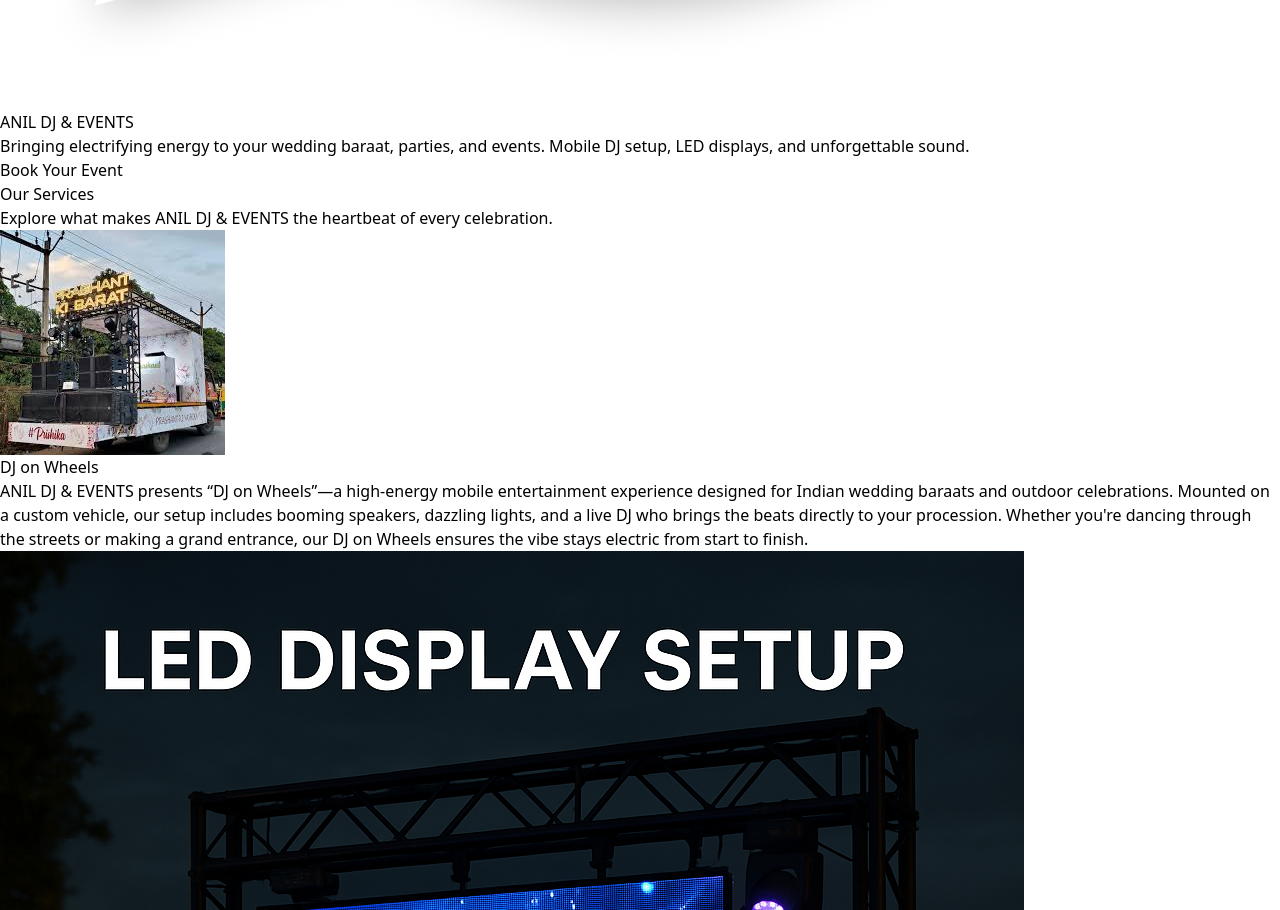
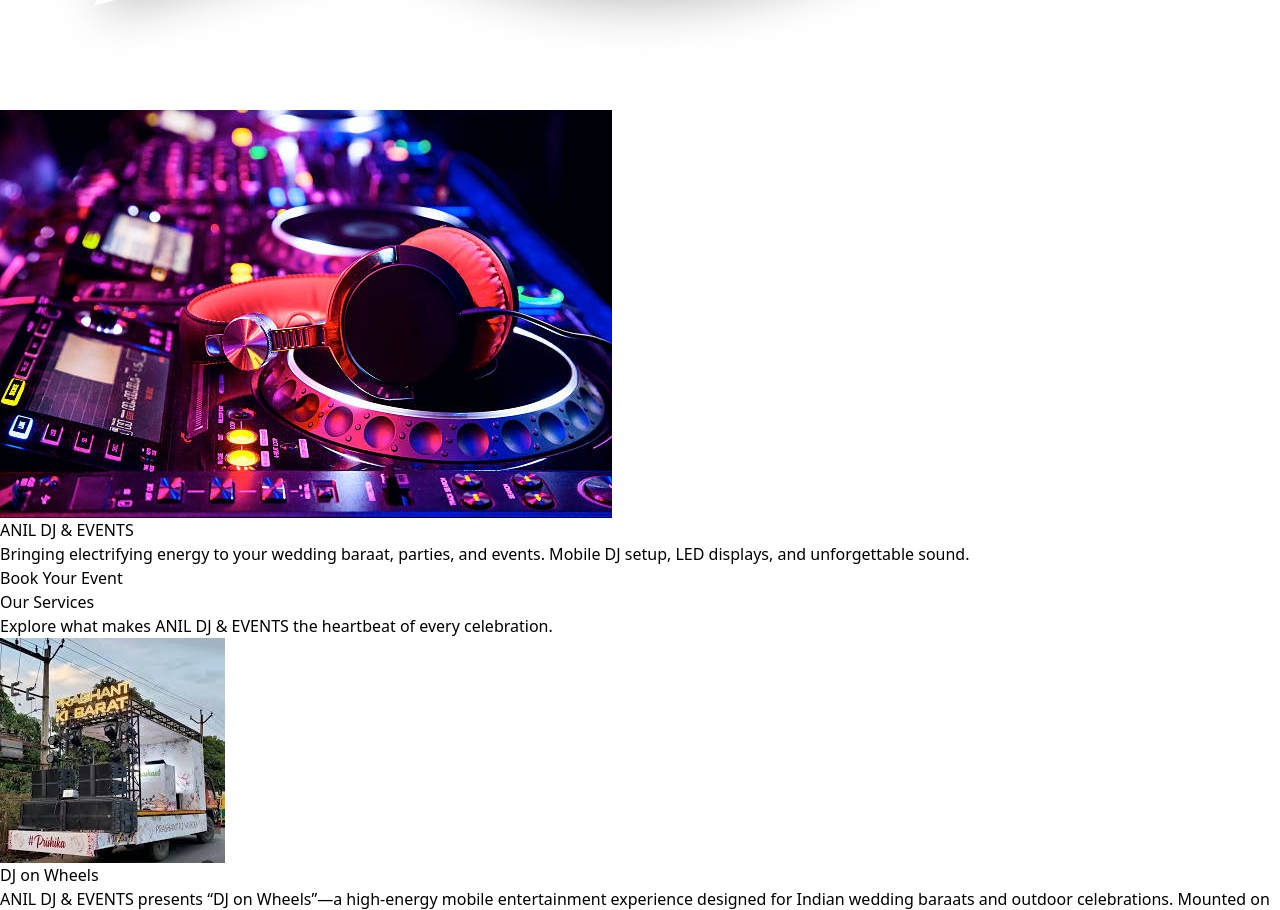
Before and after one commit to vanshkash/p1, a React (Vite) app in the folder client/: page / in a window 1280 px wide. Shown: the part 1269-2179 px from the top of the page. Built offline with nearby package versions, Linux system fonts and the light colour scheme.

Commit message:
home image changed

```diff
--- a/client/src/components/homePage.jsx
+++ b/client/src/components/homePage.jsx
@@ -2,9 +2,21 @@ export default function HomePage() {
   return (
     <section
       id="home"
-      className="bg-gradient-to-br from-black via-gray-900 to-gray-800 text-white min-h-screen flex items-center justify-center px-6"
+      className="relative min-h-screen flex items-center justify-center px-6 text-white"
     >
-      <div className="text-center max-w-2xl">
+      {/* Background Image */}
+      <div className="absolute inset-0">
+        <img
+          src="/images/home.jpg" // Make sure this path is correct
+          alt="ANIL DJ setup"
+          className="w-full h-full object-cover"
+        />
+        {/* Optional dark overlay for better text contrast */}
+        <div className="absolute inset-0 bg-black bg-opacity-60"></div>
+      </div>
+
+      {/* Content on top of image */}
+      <div className="relative text-center max-w-2xl z-10">
         <h1 className="text-4xl md:text-6xl font-extrabold mb-6 drop-shadow-xl">
           ANIL DJ & EVENTS
         </h1>
```
Also changed, not shown: client/public/images/home.jpg (added).
